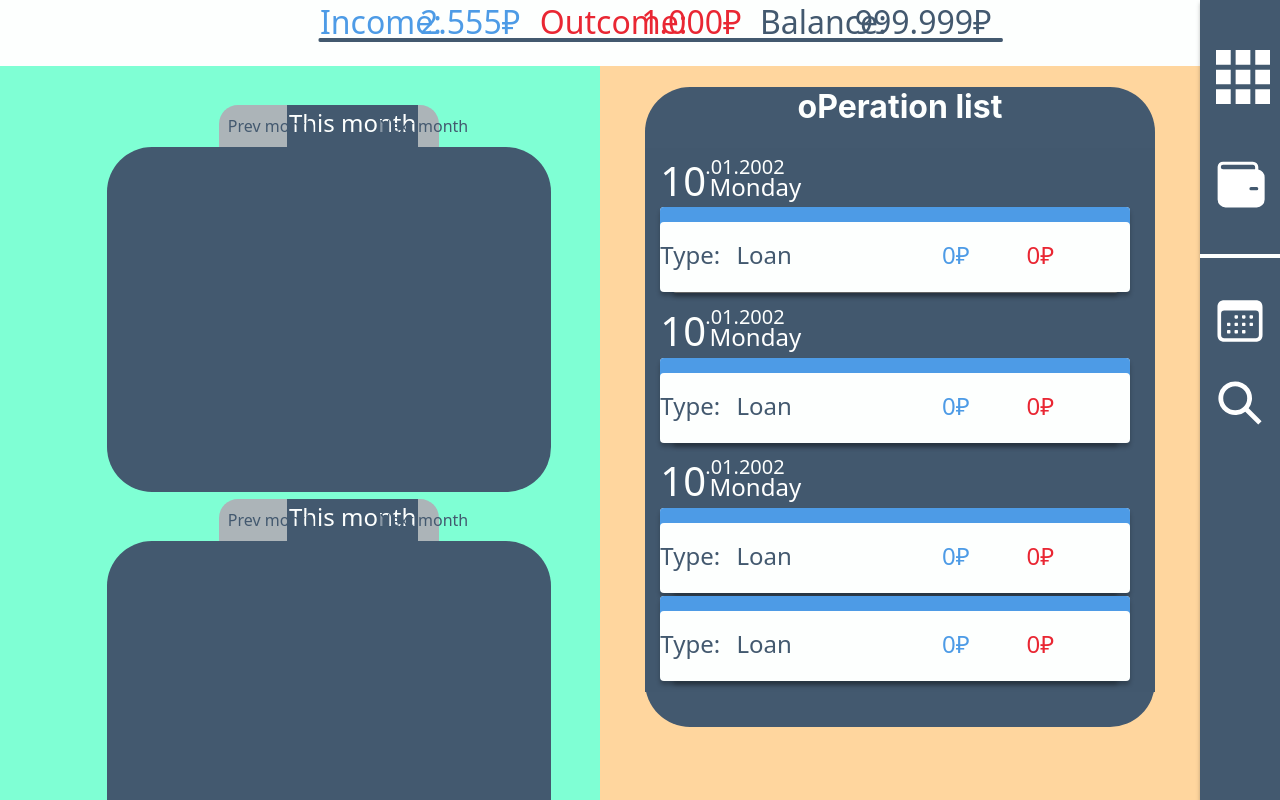
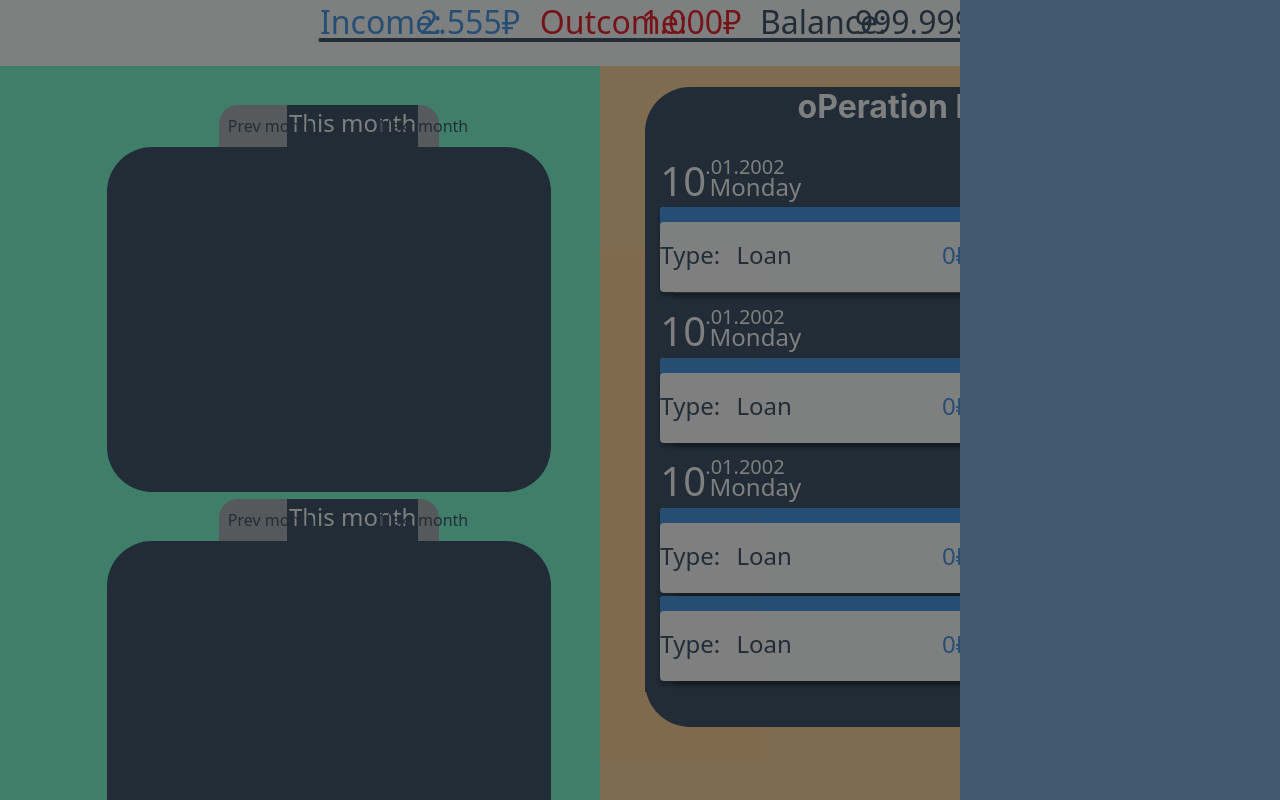
Before and after one commit to AllanPaton/WebFamilyBudget, a React (Create React App) app: page / in a window 1280 px wide. Both pictures are taken after a click on the element 1243 px from the left and 77 px from the top of the page. Built offline with nearby package versions, Linux system fonts and the light colour scheme.

Commit message:
ADD useModal hook, broke css transition,need to fix after sleep xd, вапвкеп я устал xc

```diff
--- a/src/App.css
+++ b/src/App.css
@@ -194,3 +194,39 @@
   width: 100vw;
   height: 100vh;
 }
+
+
+/*MENU ANIMATION*/
+
+.SideBarMenu {
+  position: fixed;
+  top: 0;
+  right: 0;
+  height: 100vh;
+  width: 25vw;
+  background-color: #42586e;
+  transform: translateX(100%);
+  transition: transform 0.4s ease-in-out;
+  z-index: 9999;
+}
+
+.SideBarMenu-open {
+  transform: translateX(0);
+}
+
+.overlay {
+  position: fixed;
+  top: 0;
+  left: 0;
+  width: 100%;
+  height: 100%;
+  background-color: rgba(0, 0, 0, 0.5);
+  z-index: 9998;
+}
+.overlay-background {
+  position: absolute;
+  top: 0;
+  left: 0;
+  width: 100%;
+  height: 100%;
+}
--- a/src/App.js
+++ b/src/App.js
@@ -1,35 +1,49 @@
 import './App.css';
-import React from "react";
+import React, {useRef, useEffect, useState} from "react";
 import OperationDate from "./components/UI/OperationDate/OperationDate";
 import OperationInfo from "./components/UI/OperationInfo/OperationInfo";
 import Component1 from "./components/UI/Section4/Component1/Component1";
 import Section4 from "./components/UI/Section4/Section4";
 import OperationList from "./components/UI/OperationList";
 import HeaderFlexbarInfo from "./components/UI/Header-flexbar/Header-flexbar-info";
+import SideBar from "./components/UI/SideBar";
+import useModal from "./components/Hooks/useModal";
 
 function App() {
 
-	const sandwichMenuClick = () =>{
+	const [isMenuOpen, setIsMenuOpen] = useState(false);
+	const [isWalletInputOpen, setIsWalletINputOpen] = useState(false);
+	const menuRef = useRef(null);
 
+/*	const subwayMenu = () => {
+		setIsMenuOpen(!isMenuOpen);
+	};
+	const walletInput = () => {
+		setIsWalletINputOpen(!isWalletInputOpen);
+	};
+
+	useEffect(() => {
+		const handleClickOutside = (event) => {
+			if (isMenuOpen && menuRef.current && !menuRef.current.contains(event.target)) { /!*При нажатие вне выдвижного меню, оно закроется!*!/
+				setIsMenuOpen(false);
 			}
+		};
+
+
+		document.addEventListener('mousedown', handleClickOutside);
+		return () => document.removeEventListener('mousedown', handleClickOutside);
+	}, [isMenuOpen]);*/
 
   return (
       <div className="App">
 	      <div className="application-wrap">
 		      <div className="content">
 				  <div className="application-wrap">
-				      <div className="list-fixed"> {/*  Список с функциональными кнопками  */}
-						  <div className="container">
-							  <div onClick={sandwichMenuClick} className="subway--menu" />
-							  <div className="fluent--wallet-48-filled" />
+					  <SideBar/> {/* TO DO: SEARCH + CALENDAR*/}
+					  <div id="menu">
+
+
 					  </div>
-						  <hr className="list-hr"/>
-						  <div className="container">
-							  <div className="f7--calendar" />
-							  <div className="ooui--search"/>
-						  </div>
-				      </div>
-					  <div id="menu" />
 					  <div className="wrap-menu">
 
 					  </div>
--- /dev/null
+++ b/src/components/Hooks/useModal.js
@@ -0,0 +1,26 @@
+import { useState, useEffect, useRef } from 'react';
+
+// Кастомный хук для открытия и закрытия модальных окон
+// у выбранного модальнного окна дожны быть 2 CSS класса + оверлей для всех использований!
+// Первый для скрытого состояние. Второй для открытого.
+
+function useModal(initialIsOpen = false) {
+    const [isOpen, setIsOpen] = useState(initialIsOpen);
+    const modalRef = useRef(null)
+
+
+    useEffect(() => {
+        const handleClickOutside = (event) => {
+            if (isOpen && modalRef.current && !modalRef.current.contains(event.target)){
+                setIsOpen(false)
+            }
+        }
+        document.addEventListener('mousedown', handleClickOutside)
+        return () => document.removeEventListener('mousedown', handleClickOutside)
+    },[isOpen])
+
+
+    return { isOpen, setIsOpen, modalRef};
+}
+
+export default useModal;
--- /dev/null
+++ b/src/components/UI/SideBar.jsx
@@ -0,0 +1,40 @@
+import React from 'react';
+import useModal from "../Hooks/useModal";
+
+//СЛОМАЛСИЬ АНИМАЦИИ ПРИ ХУКЕ, СКОРЕЕ ВСЕГО ИЗ-ЗА РЕРЕНДЕРИНГА ! СРОЧНО ФИКС
+
+const SideBar = ({subwayMenu, walletMenu}) => {
+    const { isOpen: isSubwayMenuOpen, setIsOpen: setIsSubwayMenuOpen, modalRef: subwayMenuRef } = useModal();
+    const { isOpen: isWalletMenuOpen, setIsOpen: setIsWalletMenuOpen, modalRef: walletMenuRef } = useModal();
+
+    return (
+        <div className="list-fixed"> {/*  Список с функциональными кнопками  */}
+            <div className="container">
+                <div onClick={() => setIsSubwayMenuOpen(true)} className="subway--menu"/>
+                <div onClick={() => setIsWalletMenuOpen(true)} className="fluent--wallet-48-filled"/>
+            </div>
+            {isSubwayMenuOpen && (
+                <div className="overlay" onClick={() => setIsSubwayMenuOpen()}>
+                    <div className="overlay-background" />
+                    <nav ref={subwayMenuRef} className={`SideBarMenu SideBarMenu-open`}>
+                        {subwayMenu}
+                    </nav>
+                </div>
+            )}
+            {isWalletMenuOpen && (
+                <div className="overlay" onClick={() => setIsWalletMenuOpen()}>
+                    <nav ref={walletMenuRef} className={`SideBarMenu SideBarMenu-open`}>
+                        {walletMenu}
+                    </nav>
+                </div>
+            )}
+            <hr className="list-hr"/>
+            <div className="container">
+                <div className="f7--calendar"/>
+                <div className="ooui--search"/>
+            </div>
+        </div>
+    );
+};
+
+export default SideBar;
```
Also changed, not shown: src/components/UI/SideBar.module.css (added, +16 -0 lines). Lines whose indentation alone changed are shown as unchanged.
